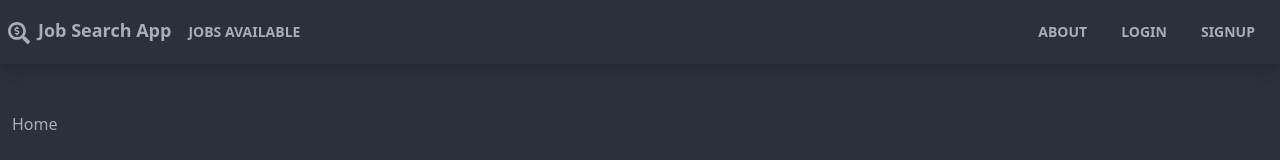
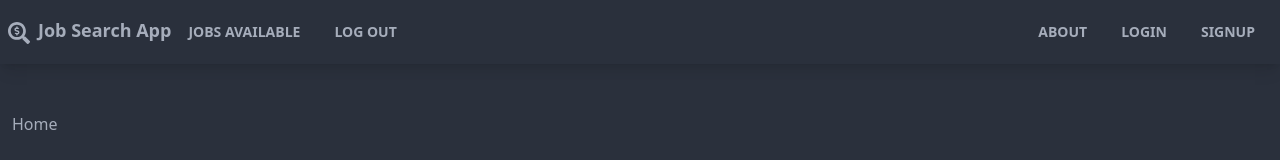
Before and after one commit to isaac-maitho/Job-Search-App1, a React (Create React App) app in the folder frontend/: page / in a window 1280 px wide. Shown: the top 160 px of the page. Built offline with nearby package versions, Linux system fonts and the light colour scheme.

Commit message:
Added the Logout Hook

```diff
--- a/frontend/src/components/Navbar.jsx
+++ b/frontend/src/components/Navbar.jsx
@@ -2,8 +2,14 @@ import { useNavigate } from 'react-router-dom'
 import { FaSearchDollar } from 'react-icons/fa'
 import { Link } from 'react-router-dom'
 import PropTypes  from 'prop-types'
+import useLogout from '../hooks/useLogout'
 
 function Navbar({title}) {
+  const { logout } = useLogout()
+
+  const handleClick = () =>{
+    logout()
+  }
 
   const navigate = useNavigate()
   return (
@@ -21,6 +27,9 @@ function Navbar({title}) {
            onClick={() => navigate('/jobs-available')}>
           Jobs Available
         </Link>
+        <div>
+          <button className='btn btn-ghost rounded-btn' onClick={handleClick}>Log Out</button>
+        </div>
       </div>
 
       <div className="justify-end">
--- /dev/null
+++ b/frontend/src/hooks/useLogout.jsx
@@ -0,0 +1,16 @@
+import { useAuthContext } from './useAuthContext'
+
+function useLogout() {
+    const { dispatch } = useAuthContext()
+
+    const logout = () =>{
+        //remove user form storage
+        localStorage.removeItem('user')
+
+        //dispatch logout action
+        dispatch({type: 'LOGOUT'})
+    }
+  return { logout }
+}
+
+export default useLogout
```
